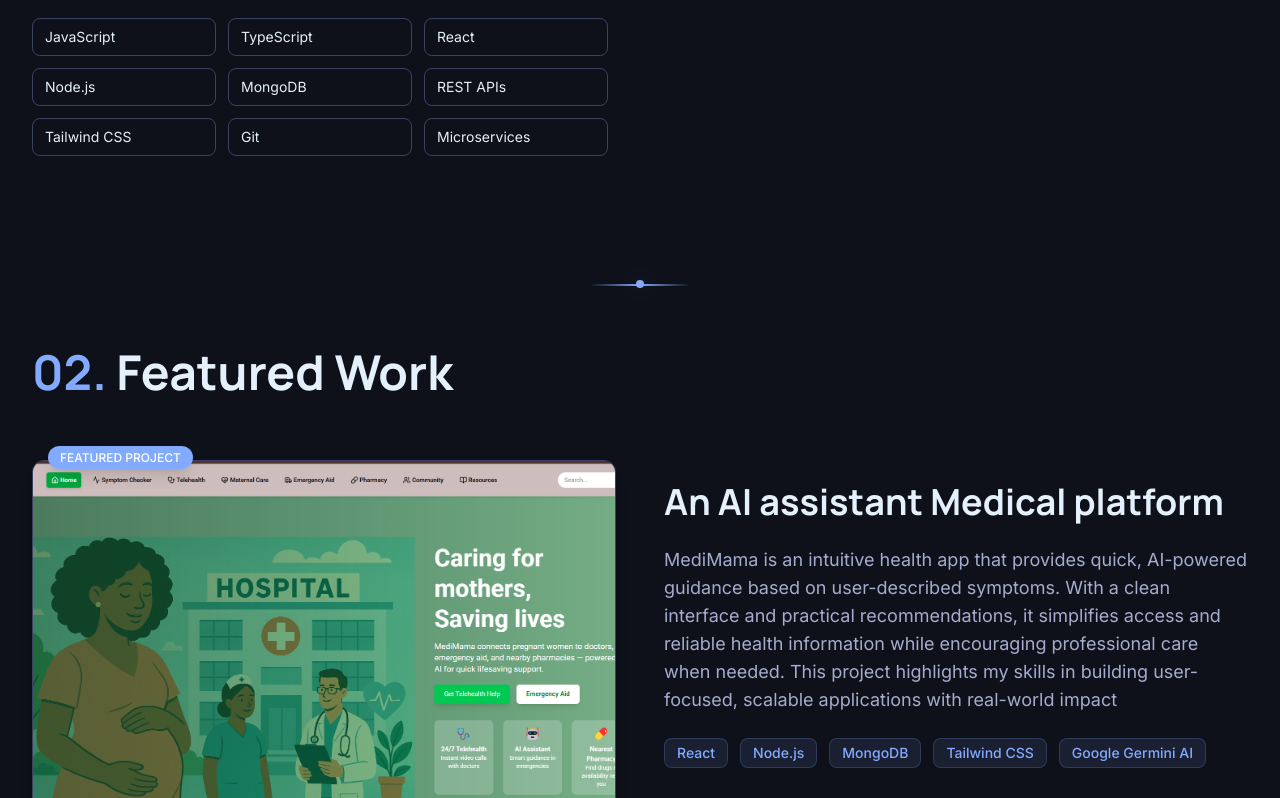
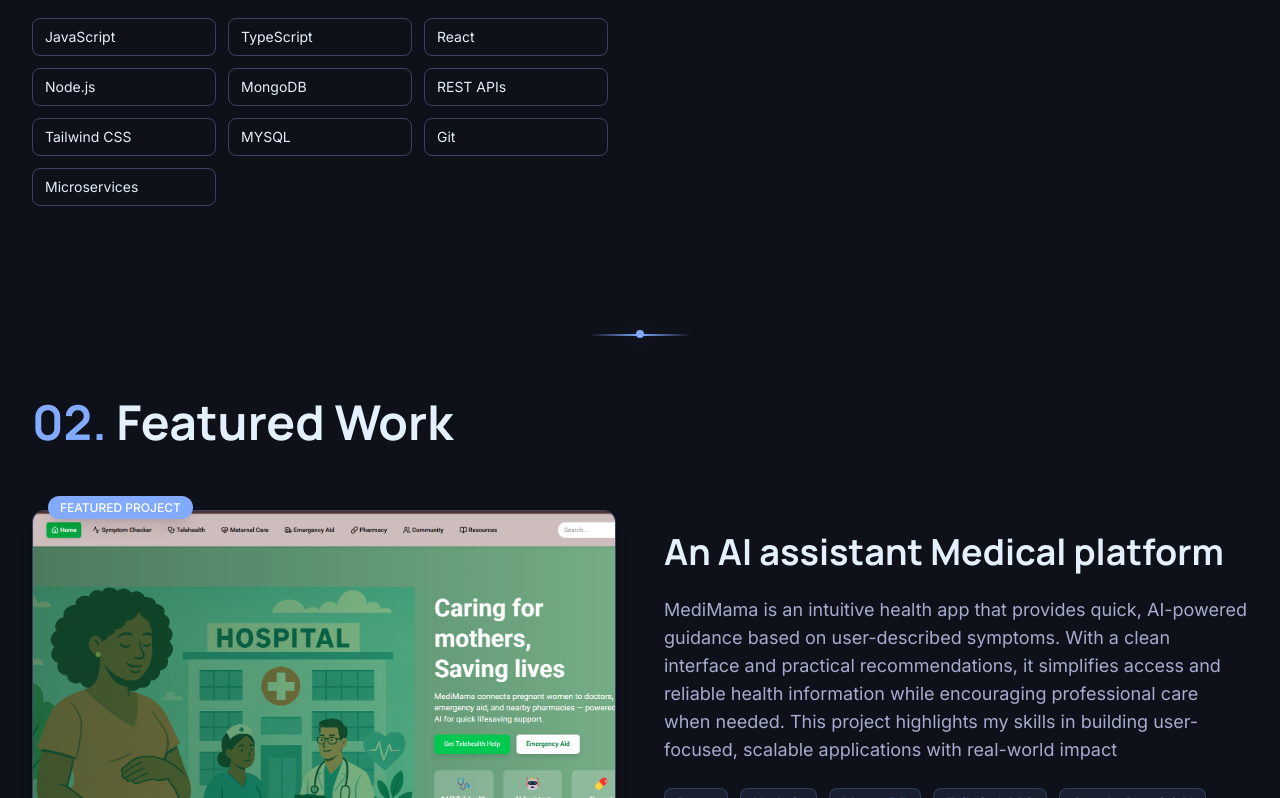
Before and after one commit to Zaayaraphael/zaaya-s-portfolio, a React (Vite) app: page / in a window 1280 px wide. Shown: the part 2202-3000 px from the top of the page. Built offline with nearby package versions, Linux system fonts and the light colour scheme.

Commit message:
added more technologies i work with and update social media links

```diff
--- a/src/data/portfolio-data.ts
+++ b/src/data/portfolio-data.ts
@@ -66,7 +66,7 @@ export const portfolioData: PortfolioData = {
     technologies: [
       "JavaScript", "TypeScript", "React",  "Node.js",
          "MongoDB",
-       "REST APIs", "Tailwind CSS", "Git",  "Microservices"
+       "REST APIs", "Tailwind CSS", "MYSQL", "Git",  "Microservices"
     ]
   },
  projects: [
@@ -162,12 +162,15 @@ export const portfolioData: PortfolioData = {
       url: "https://linkedin.com/in/zaaya-raphael",
       icon: "linkedin"
     },
-    {
+    /*
+      {
       id: "social-3",
       platform: "Twitter",
       url: "https://twitter.com/zaaya_raphael",
       icon: "twitter"
     },
+    */
+
     {
       id: "social-4",
       platform: "Email",
```
